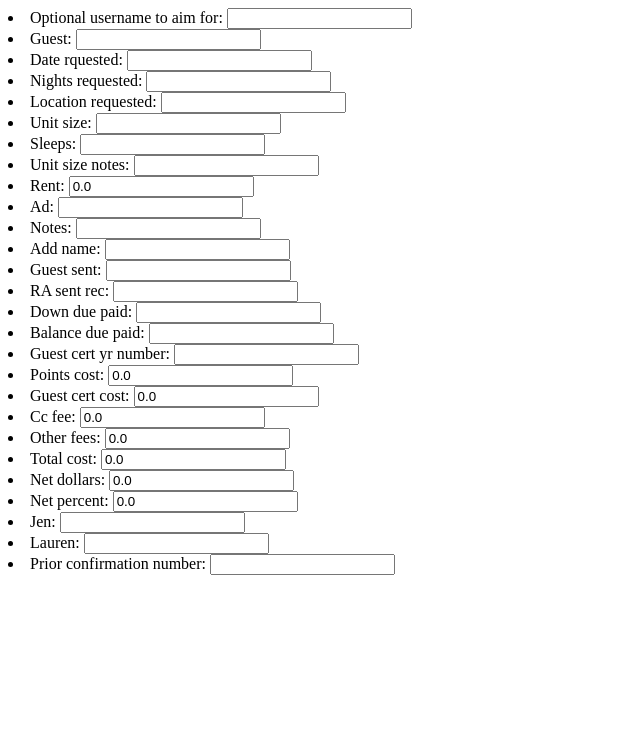
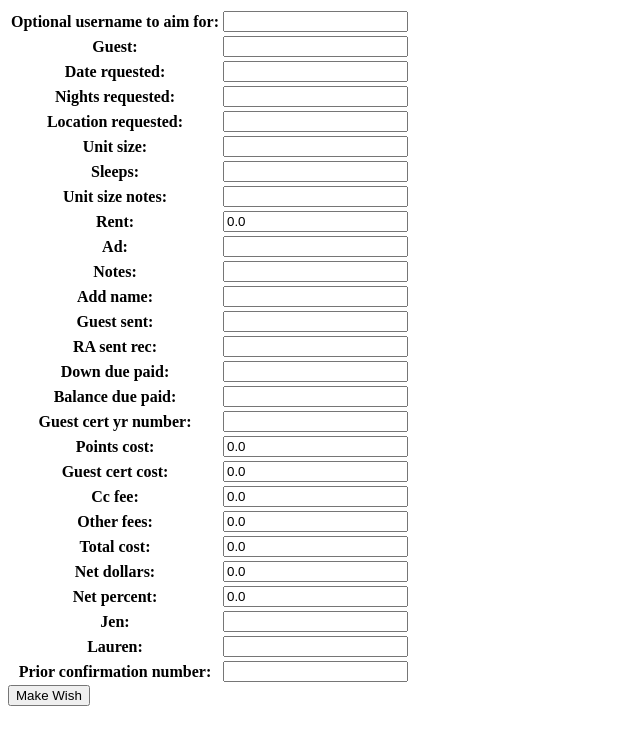
Before and after one commit to erikbenscoter/wam, a Django app: page /guest/makeWish/ in a window 1280 px wide. Shown: the top 745 px of the page, without its empty margins (0-640 px from the left). Run offline with Django 3.2, Linux system fonts and the light colour scheme; parts of the project's set-up code (start-up, migrations or seed data) failed here and were passed over.

Commit message:
fixed the no submit button problem on the form

```diff
--- a/guest_reservation_manager/templates/new_wish/index.html
+++ b/guest_reservation_manager/templates/new_wish/index.html
@@ -1,6 +1,14 @@
 <html>
+
 <head></head>
+
 <body>
-  {{form.as_ul}}
+  <form action="/guest/makeWish/" method="post">
+    <table>
+      {{form.as_table}}
+    </table>
+    <button type="submit">Make Wish</button>
+  </form>
 </body>
+
 </html>
```
